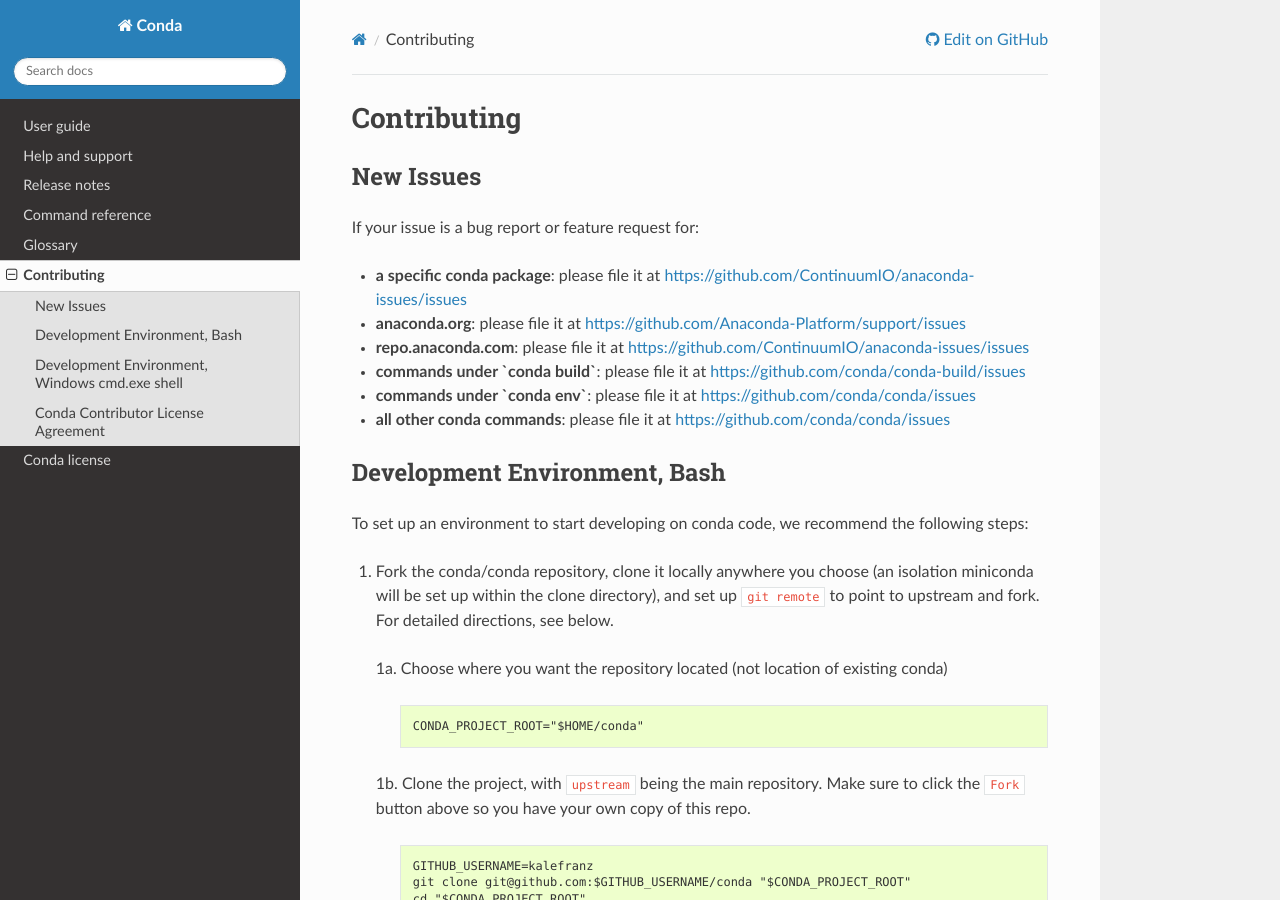
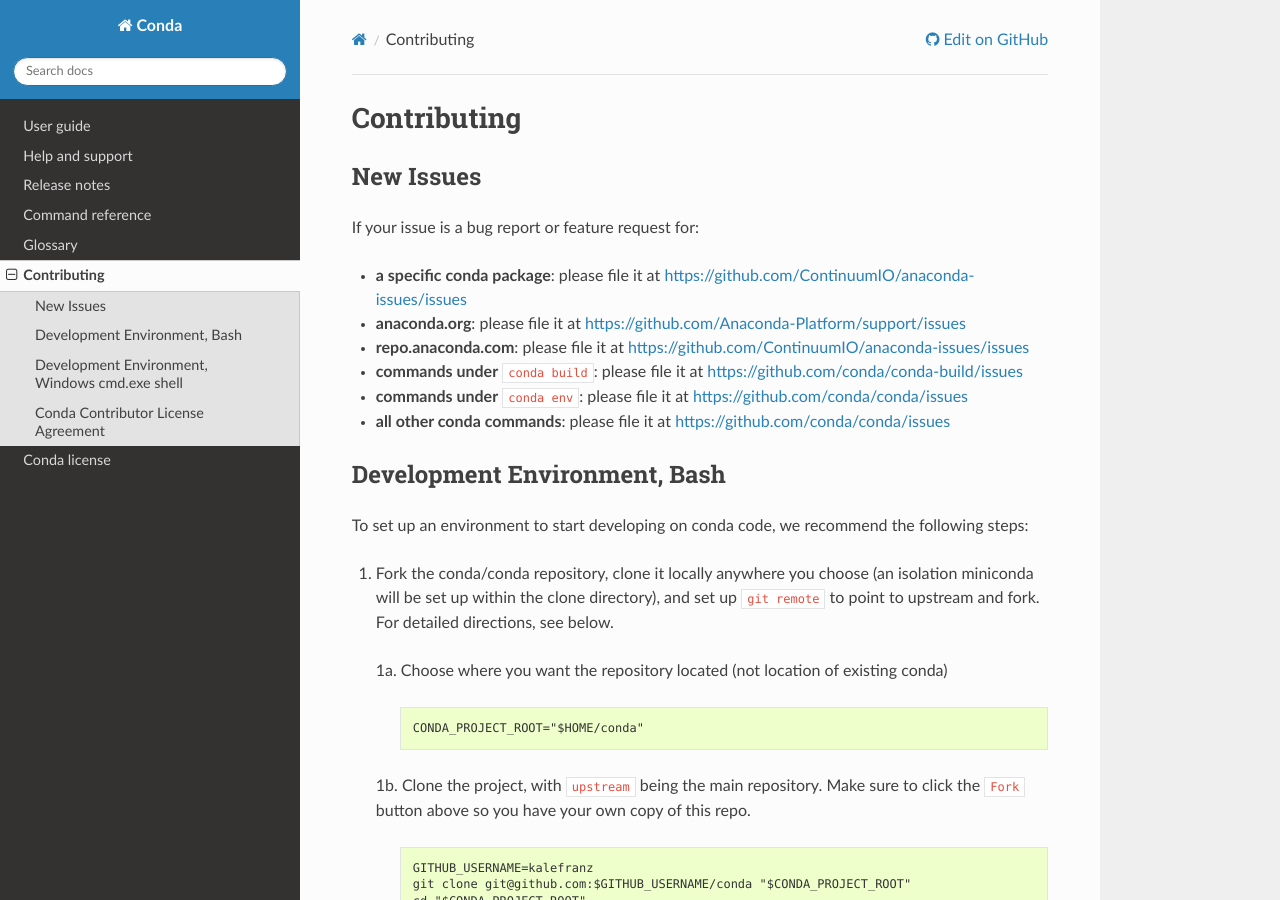
Before and after one commit to conda/conda-docs, a Sphinx documentation site: the page built from docs/source/contributing.rst, in a window 1280 px wide and 900 px high. Built offline with Sphinx 7.4.7 and the Read the Docs theme 2.0.0, drawn with Linux system fonts in a browser that asks for light colours.

Commit message:
fix update rst syntax

```diff
--- a/docs/source/contributing.rst
+++ b/docs/source/contributing.rst
@@ -11,8 +11,8 @@
 * **a specific conda package**: please file it at https://github.com/ContinuumIO/anaconda-issues/issues
 * **anaconda.org**: please file it at https://github.com/Anaconda-Platform/support/issues
 * **repo.anaconda.com**: please file it at https://github.com/ContinuumIO/anaconda-issues/issues
-* **commands under `conda build`**: please file it at https://github.com/conda/conda-build/issues
-* **commands under `conda env`**: please file it at https://github.com/conda/conda/issues
+* **commands under** ``conda build``: please file it at https://github.com/conda/conda-build/issues
+* **commands under** ``conda env``: please file it at https://github.com/conda/conda/issues
 * **all other conda commands**: please file it at https://github.com/conda/conda/issues
 
 
```
